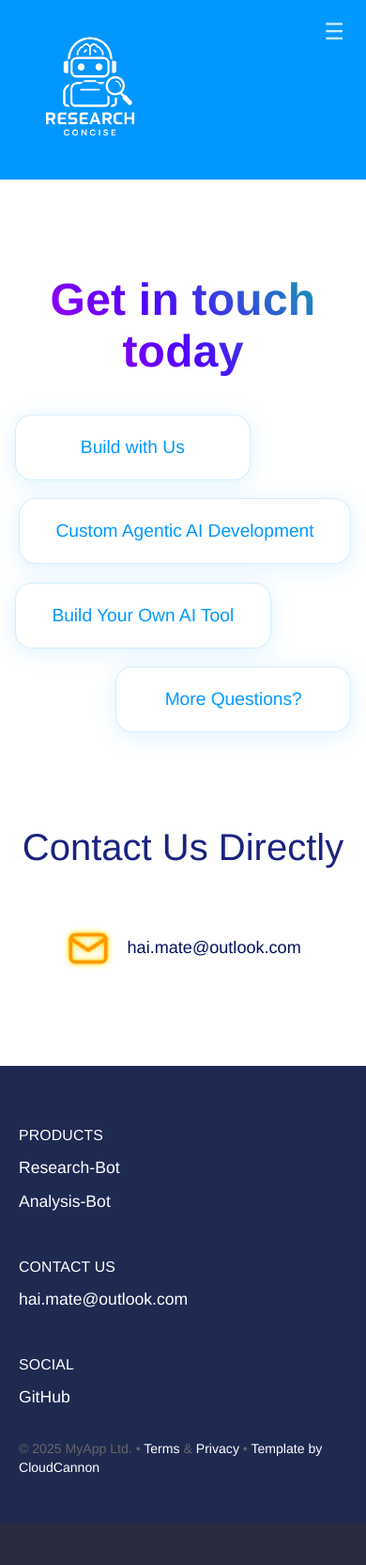
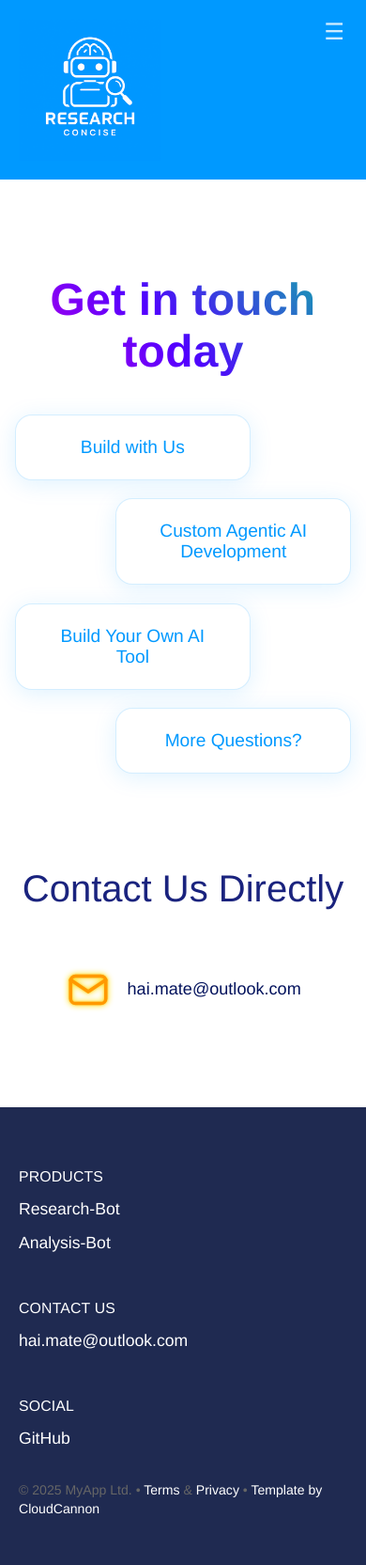
Before and after one commit to hai-mate/research-concise, a Jekyll site: the page built from contact.html, in a window 390 px wide. Shown: the whole page at 94% size. Built offline with Jekyll 4.4.1, drawn with Linux system fonts in a browser that asks for light colours; before the commit the page ends 1621 px from its top, so only the background shows below that.

Commit message:
fix size for mobile

```diff
--- a/contact.html
+++ b/contact.html
@@ -148,8 +148,8 @@
   font-weight: 350;
   color: #0099ff;
   border: 1.5px solid #0099ff2b;
-  min-width: 48%;
-  max-width: 90%;
+  width: 48%;
+  /* max-width: 48%; */
   margin-bottom: 0;
   transition: box-shadow 0.2s, background 0.2s, color 0.2s, transform 0.2s;
   z-index: 1;
```
